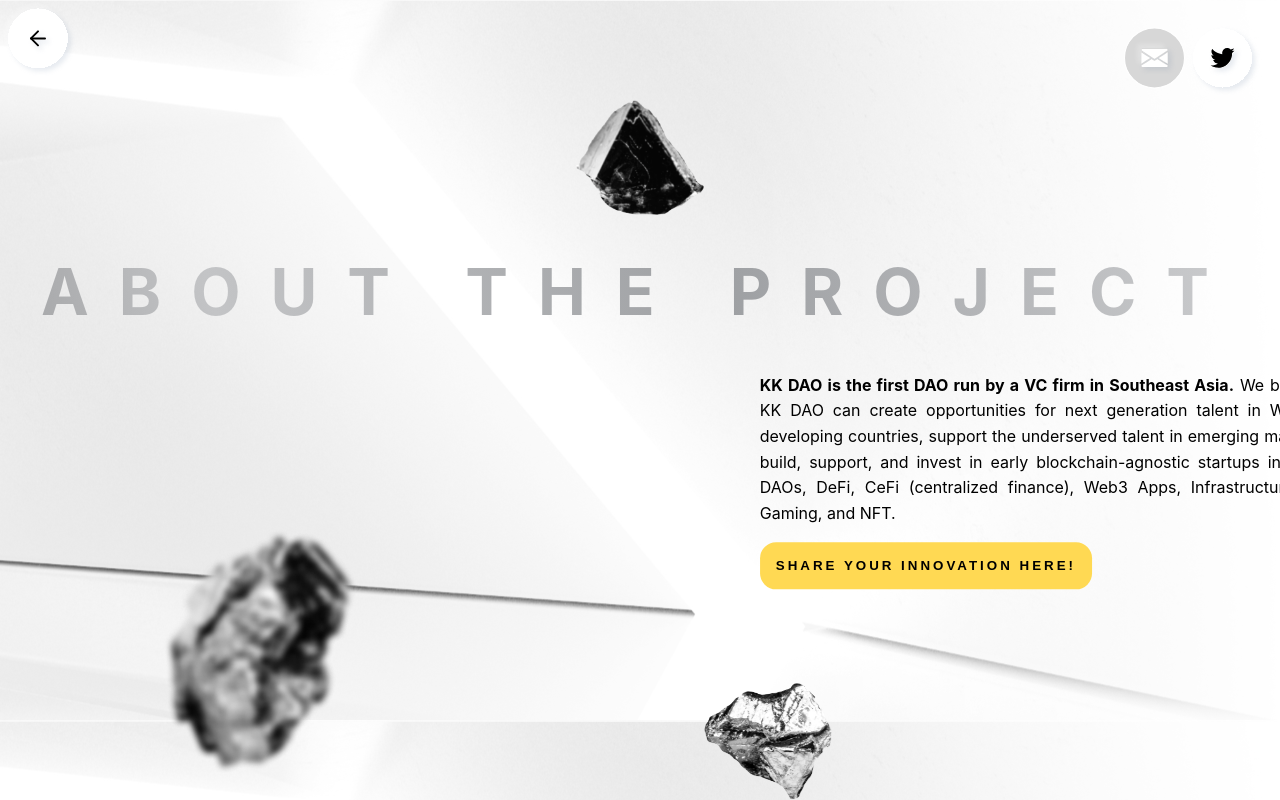
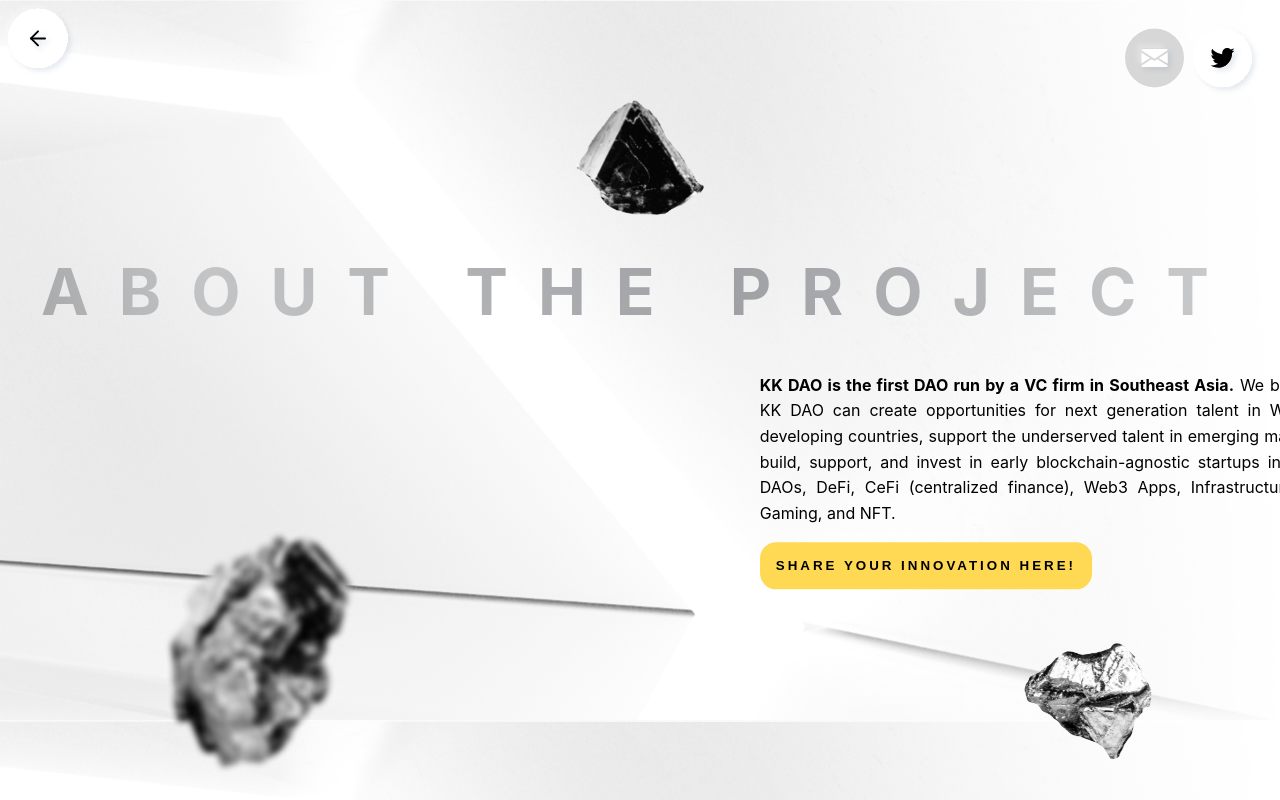
Before and after one commit to longdh210/kkdao, a React (Create React App) app: page /about in a window 1280 px wide. Shown: the top 800 px of the page. Built offline with nearby package versions, Linux system fonts and the light colour scheme.

Commit message:
[FEAT] add 3rd rock in about

```diff
--- a/src/components/SocialButtons.js
+++ b/src/components/SocialButtons.js
@@ -34,7 +34,7 @@
             className="twitterLogo"
             style={{ width: "55%" }}
             onClick={() => navigate("/about")}
-          ></img>
+          />
         </div>
       </div>
     </div>
--- a/src/pages/About/About.css
+++ b/src/pages/About/About.css
@@ -74,7 +74,6 @@
 .rock3 {
   position: absolute;
   width: 10%;
-  margin-right: 0;
-  bottom: 0;
-  resize: contain;
+  right: 10%;
+  bottom: 5%;
 }
--- a/src/pages/About/About.js
+++ b/src/pages/About/About.js
@@ -9,8 +9,6 @@
 import "./About.css";
 
 const About = () => {
-  const [hoverButton, setHoverButton] = useState(false);
-
   return (
     <div className="root">
       <SocialButtons leftIcon={<BackIcon />} />
```
